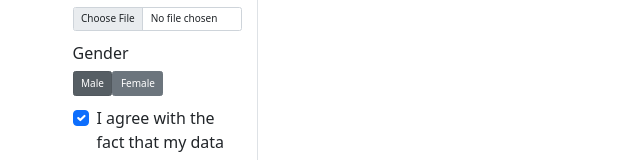
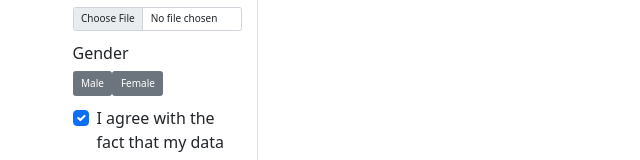
Before and after one commit to superconscience/rss-react, a React (Vite) app in the folder react-components/: page /users in a window 1280 px wide. Shown: the part 531-691 px from the top of the page, without its empty margins (0-640 px from the left). Built offline with nearby package versions, Linux system fonts and the light colour scheme.

Commit message:
feat: add Radio component and reuse it

```diff
--- a/react-components/src/components/register-form/register-form.tsx
+++ b/react-components/src/components/register-form/register-form.tsx
@@ -6,6 +6,7 @@ import { validation } from './validate';
 import { getRandomId } from '../../utils/functions';
 import { TextInput } from '../ui/input/text-input';
 import { Select } from '../ui/select/select';
+import { RadioInput } from '../ui/radio/radio';
 
 export type RegisterFormProps = {
   addUser: (user: User) => void;
@@ -298,30 +299,22 @@ export class RegisterForm extends Component<RegisterFormProps, RegisterFormCompo
           <div className="col-12">
             <label className="form-label">Gender</label>
             <div>
-              <input
-                type="radio"
-                className="btn-check"
+              <RadioInput
+                label="Male"
                 name="gender"
-                id="genderMale"
-                autoComplete="off"
                 value="male"
-                defaultChecked
+                ref={this.genderMaleRef}
+                labelProps={{ className: 'btn btn-secondary' }}
+                inputProps={{ className: 'btn-check' }}
               />
-              <label className="btn btn-secondary" htmlFor="genderMale">
-                Male
-              </label>
-
-              <input
-                type="radio"
-                className="btn-check"
+              <RadioInput
+                label="Female"
                 name="gender"
-                id="genderFemale"
                 value="female"
-                autoComplete="off"
+                ref={this.genderFemaleRef}
+                labelProps={{ className: 'btn btn-secondary' }}
+                inputProps={{ className: 'btn-check' }}
               />
-              <label className="btn btn-secondary" htmlFor="genderFemale">
-                Female
-              </label>
               {this.errorElements('gender')}
             </div>
           </div>
--- /dev/null
+++ b/react-components/src/components/ui/radio/radio.tsx
@@ -0,0 +1,39 @@
+import { DetailedHTMLProps, InputHTMLAttributes, LabelHTMLAttributes, forwardRef } from 'react';
+import { OmitOnly } from '../../../types/utils';
+import { getRandomId } from '../../../utils/functions';
+
+export type RadioInputProps = {
+  inputProps?: OmitOnly<
+    DetailedHTMLProps<InputHTMLAttributes<HTMLInputElement>, HTMLInputElement>,
+    'id' | 'name' | 'type' | 'value'
+  >;
+  labelProps?: OmitOnly<
+    DetailedHTMLProps<LabelHTMLAttributes<HTMLLabelElement>, HTMLLabelElement>,
+    'htmlFor'
+  >;
+  name: string;
+  label: string;
+  value: string;
+};
+
+export const RadioInput = forwardRef<HTMLInputElement, RadioInputProps>(
+  ({ label, name, value, inputProps, labelProps }, ref) => {
+    const id = `radioInput-${getRandomId()}`;
+    return (
+      <>
+        <input
+          ref={ref}
+          type="radio"
+          {...inputProps}
+          name={name}
+          id={id}
+          autoComplete="off"
+          value={value}
+        />
+        <label {...labelProps} htmlFor={id}>
+          {label}
+        </label>
+      </>
+    );
+  }
+);
```
